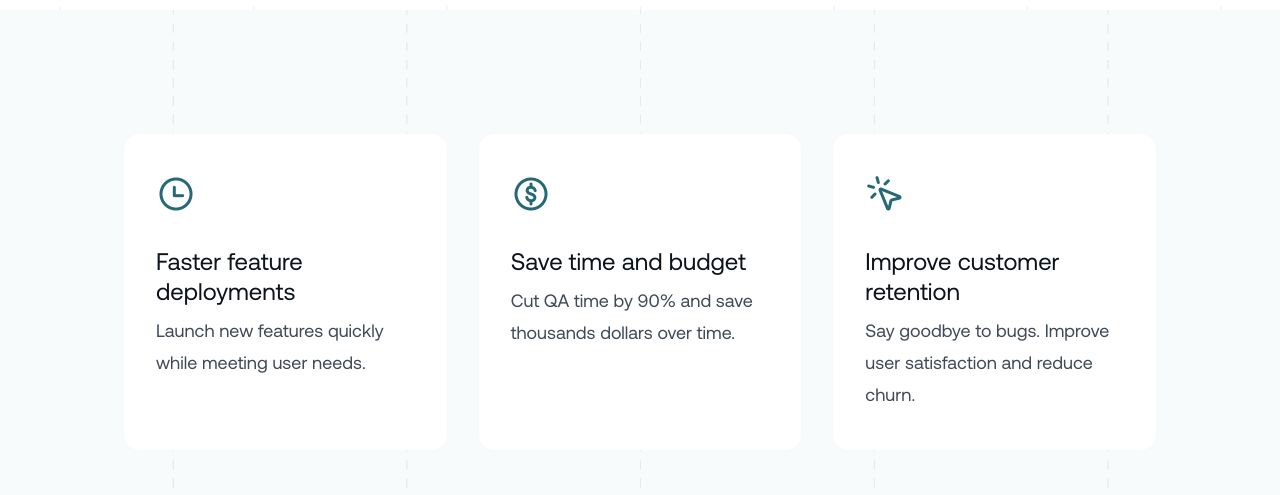
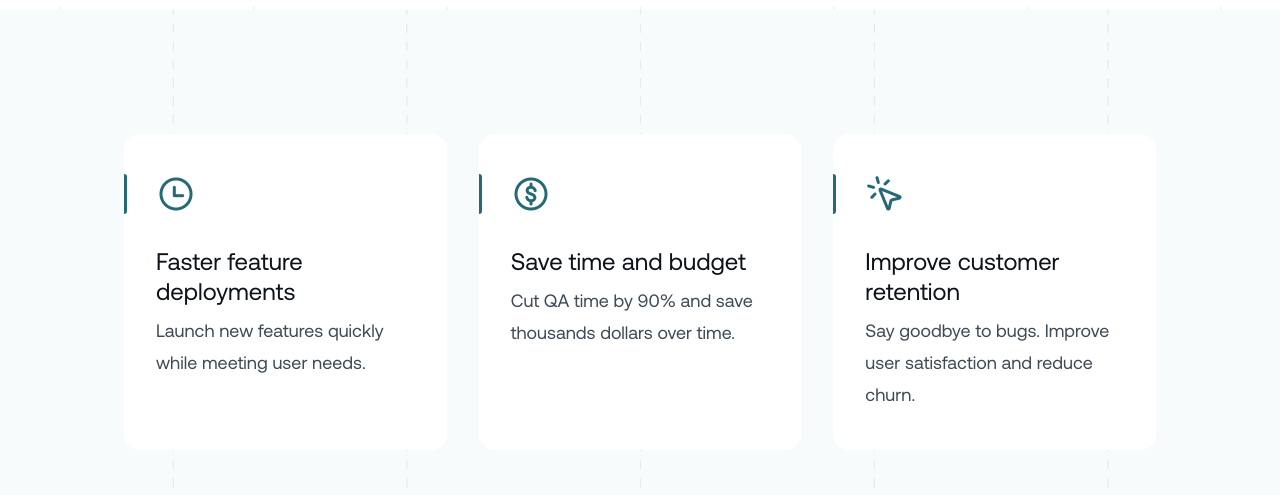
Before and after one commit to azkaanasiyya/softqa, a Next.js app: page /developer in a window 1280 px wide. Shown: the part 1060-1555 px from the top of the page. Built offline with nearby package versions, Linux system fonts and the light colour scheme.

Commit message:
feat(developer): add left vertical accent line to developer value cards

```diff
--- a/src/components/developer/value.tsx
+++ b/src/components/developer/value.tsx
@@ -5,21 +5,24 @@ export default function DeveloperValue() {
     return (
         <div className="bg-primary-50 bg-[url('/developer/bg-value.png')] bg-no-repeat bg-center bg-cover flex flex-col justify-center items-center py-12 md:py-20 px-6 md:px-8 lg:p-[124px]">
             <div className="max-w-[1192px] flex flex-col lg:flex-row gap-6 md:gap-8">
-                <FadeInSection delay={0.5} className="bg-base-white lg:py-10 lg:px-8 md:p-8 p-6 rounded-[16px] flex flex-col md:flex-row lg:flex-col items-start gap-5 md:gap-[30px] lg:gap-8 w-full lg:max-w-[379px]">
+                <FadeInSection delay={0.5} className="relative bg-base-white lg:py-10 lg:px-8 md:p-8 p-6 rounded-[16px] flex flex-col md:flex-row lg:flex-col items-start gap-5 md:gap-[30px] lg:gap-8 w-full lg:max-w-[379px]">
+                    <div className="absolute left-0 top-10 bottom-6 w-[3px] h-10 bg-primary-500 rounded-tr-[8px] rounded-br-[8px]"/>
                     <Image src="/developer/clock.png" alt="img" width={40} height={40} />
                     <div className="flex flex-col gap-2">
                         <h5 className="text-[20px] md:text-[24px] leading-9 md:leading-[30px] font-normal text-grayscale-900">Faster feature deployments</h5>
                         <p className="text-[16px] md:text-[18px] leading-7 md:leading-8 font-normal text-grayscale-600">Launch new features quickly while meeting user needs.</p>
                     </div>
                 </FadeInSection>
-                <FadeInSection delay={0.5} className="bg-base-white lg:py-10 lg:px-8 md:p-8 p-6 rounded-[16px] flex flex-col md:flex-row lg:flex-col items-start gap-5 md:gap-[30px] lg:gap-8 w-full lg:max-w-[379px]">
+                <FadeInSection delay={0.5} className="relative bg-base-white lg:py-10 lg:px-8 md:p-8 p-6 rounded-[16px] flex flex-col md:flex-row lg:flex-col items-start gap-5 md:gap-[30px] lg:gap-8 w-full lg:max-w-[379px]">
+                    <div className="absolute left-0 top-10 bottom-6 w-[3px] h-10 bg-primary-500 rounded-tr-[8px] rounded-br-[8px]"/>
                     <Image src="/developer/dollar.png" alt="img" width={40} height={40} />
                     <div className="flex flex-col gap-2">
                         <h5 className="text-[20px] md:text-[24px] leading-9 md:leading-[30px] font-normal text-grayscale-900">Save time and budget</h5>
                         <p className="text-[16px] md:text-[18px] leading-7 md:leading-8 font-normal text-grayscale-600">Cut QA time by 90% and save thousands dollars over time.</p>
                     </div>
                 </FadeInSection>
-                <FadeInSection delay={0.5} className="bg-base-white lg:py-10 lg:px-8 md:p-8 p-6 rounded-[16px] flex flex-col md:flex-row lg:flex-col items-start gap-5 md:gap-[30px] lg:gap-8 w-full lg:max-w-[379px]">
+                <FadeInSection delay={0.5} className="relative bg-base-white lg:py-10 lg:px-8 md:p-8 p-6 rounded-[16px] flex flex-col md:flex-row lg:flex-col items-start gap-5 md:gap-[30px] lg:gap-8 w-full lg:max-w-[379px]">
+                    <div className="absolute left-0 top-10 bottom-6 w-[3px] h-10 bg-primary-500 rounded-tr-[8px] rounded-br-[8px]"/>
                     <Image src="/developer/pointer.png" alt="img" width={40} height={40} />
                     <div className="flex flex-col gap-2">
                         <h5 className="text-[20px] md:text-[24px] leading-9 md:leading-[30px] font-normal text-grayscale-900">Improve customer retention</h5>
```
